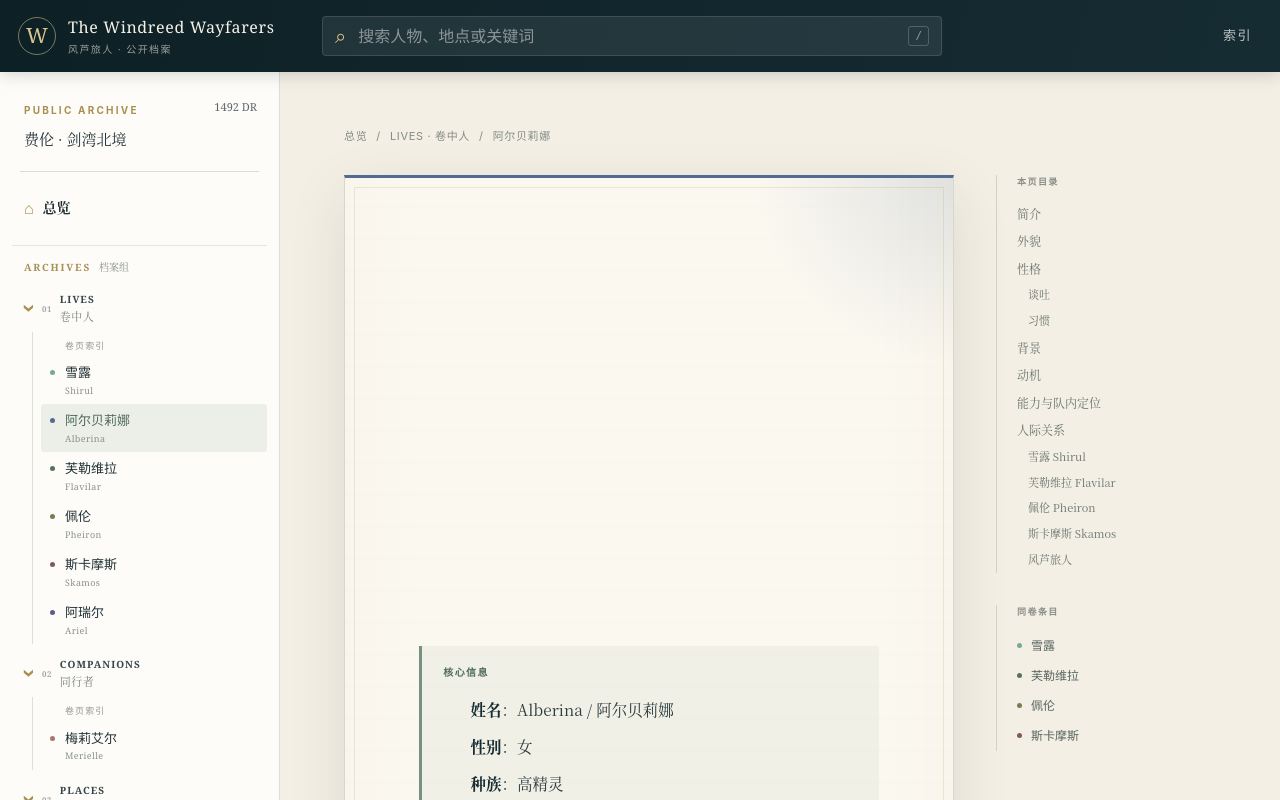
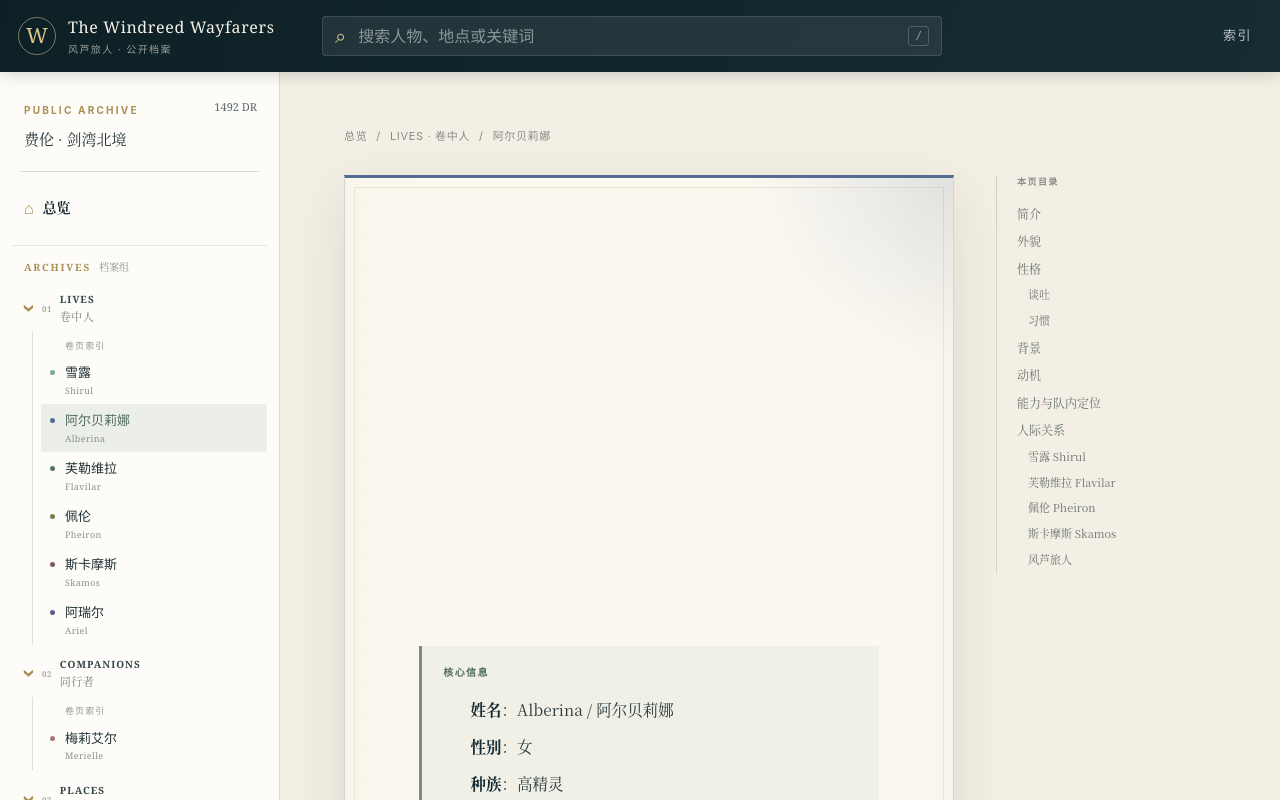
Before and after one commit to Lavr0v0/windreed-wiki, a Next.js app: page /archive/characters/alberina in a window 1280 px wide. Shown: the top 800 px of the page. Built offline with nearby package versions, Linux system fonts and the light colour scheme.

Commit message:
Stabilize archive navigation scrolling

```diff
--- a/app/archive/[category]/[slug]/page.tsx
+++ b/app/archive/[category]/[slug]/page.tsx
@@ -2,7 +2,6 @@ import type { Metadata } from "next";
 import Link from "next/link";
 import { notFound } from "next/navigation";
 import {
-  archiveHref,
   archiveManifest,
   archiveSectionById,
   entryCollectionLabel,
@@ -40,12 +39,6 @@ export default async function ArchivePage({ params }: PageProps) {
   const entry = getArchiveEntry(category, slug);
   if (!entry) notFound();
 
-  const related = archiveManifest
-    .filter((candidate) => {
-      if (candidate.slug === entry.slug) return false;
-      return candidate.section === entry.section;
-    })
-    .slice(0, 4);
   const isMember = entry.characterRole === "member";
   const memberNumber = isMember
     ? partyMemberEntries().findIndex((candidate) => candidate.slug === entry.slug) + 1
@@ -119,6 +112,7 @@ export default async function ArchivePage({ params }: PageProps) {
               {entry.headings.map((heading) => (
                 <a
                   className={heading.level === 3 ? "toc-sub" : undefined}
+                  data-toc-link
                   href={`#${heading.id}`}
                   key={`${heading.level}-${heading.id}`}
                 >
@@ -127,17 +121,6 @@ export default async function ArchivePage({ params }: PageProps) {
               ))}
             </nav>
           )}
-          {related.length > 0 && (
-            <div className="related-panel">
-              <span>同卷条目</span>
-              {related.map((candidate) => (
-                <Link href={archiveHref(candidate)} key={candidate.slug}>
-                  <i style={{ background: candidate.accent }} />
-                  <span>{candidate.title}</span>
-                </Link>
-              ))}
-            </div>
-          )}
         </aside>
       </div>
     </div>
--- a/app/components/MotionLayer.tsx
+++ b/app/components/MotionLayer.tsx
@@ -19,9 +19,10 @@ export function MotionLayer({ children }: { children: React.ReactNode }) {
       if (!finePointer.matches || reducedMotion.matches) return;
 
       lenisRef.current = new Lenis({
-        anchors: true,
+        anchors: false,
         autoRaf: true,
         lerp: 0.085,
+        prevent: (node) => Boolean(node.closest(".desktop-sidebar, .mobile-sidebar")),
         smoothWheel: true,
         syncTouch: false,
         wheelMultiplier: 0.9,
@@ -38,6 +39,56 @@ export function MotionLayer({ children }: { children: React.ReactNode }) {
       lenisRef.current?.destroy();
       lenisRef.current = null;
     };
+  }, []);
+
+  useEffect(() => {
+    const reducedMotion = window.matchMedia("(prefers-reduced-motion: reduce)");
+
+    function followTableOfContents(event: MouseEvent) {
+      if (
+        event.defaultPrevented ||
+        event.button !== 0 ||
+        event.metaKey ||
+        event.ctrlKey ||
+        event.shiftKey ||
+        event.altKey
+      ) return;
+
+      const source = event.target;
+      if (!(source instanceof Element)) return;
+      const link = source.closest<HTMLAnchorElement>("a[data-toc-link]");
+      if (!link?.hash) return;
+
+      const id = decodeURIComponent(link.hash.slice(1));
+      const target = document.getElementById(id);
+      if (!target) return;
+
+      event.preventDefault();
+      window.history.replaceState(
+        null,
+        "",
+        `${window.location.pathname}${window.location.search}${link.hash}`,
+      );
+
+      if (lenisRef.current) {
+        lenisRef.current.scrollTo(target, {
+          immediate: reducedMotion.matches,
+          // Lenis already reads the heading's CSS scroll-margin-top.
+          offset: 0,
+        });
+        return;
+      }
+
+      const top = target.getBoundingClientRect().top + window.scrollY - 94;
+      window.scrollTo({
+        top,
+        left: 0,
+        behavior: reducedMotion.matches ? "auto" : "smooth",
+      });
+    }
+
+    document.addEventListener("click", followTableOfContents);
+    return () => document.removeEventListener("click", followTableOfContents);
   }, []);
 
   useEffect(() => {
--- a/app/globals.css
+++ b/app/globals.css
@@ -257,6 +257,7 @@ summary {
   display: flex;
   flex-direction: column;
   -ms-overflow-style: none;
+  overscroll-behavior: contain;
   scrollbar-width: none;
 }
 
@@ -1484,14 +1485,12 @@ details[open] > summary .tree-twist {
   top: 104px;
 }
 
-.page-toc,
-.related-panel {
+.page-toc {
   border-left: 1px solid var(--line);
   padding-left: 20px;
 }
 
-.page-toc > span,
-.related-panel > span {
+.page-toc > span {
   color: #8b8e89;
   display: block;
   font-size: 9px;
@@ -1511,10 +1510,6 @@ details[open] > summary .tree-twist {
 
 .page-toc a:hover { color: var(--reed-dark); }
 .page-toc .toc-sub { font-size: 11px; padding-left: 11px; }
-.related-panel { margin-top: 32px; }
-.related-panel a { align-items: center; color: #586461; display: flex; font-size: 12px; gap: 9px; padding: 6px 0; }
-.related-panel a:hover { color: var(--reed-dark); }
-.related-panel i { border-radius: 50%; height: 5px; width: 5px; }
 
 .search-page { max-width: 1120px; }
 .search-header { margin: 38px 0 34px; }
```
Also changed, not shown: 1 other file (tests, documents, lock files or other folders).
